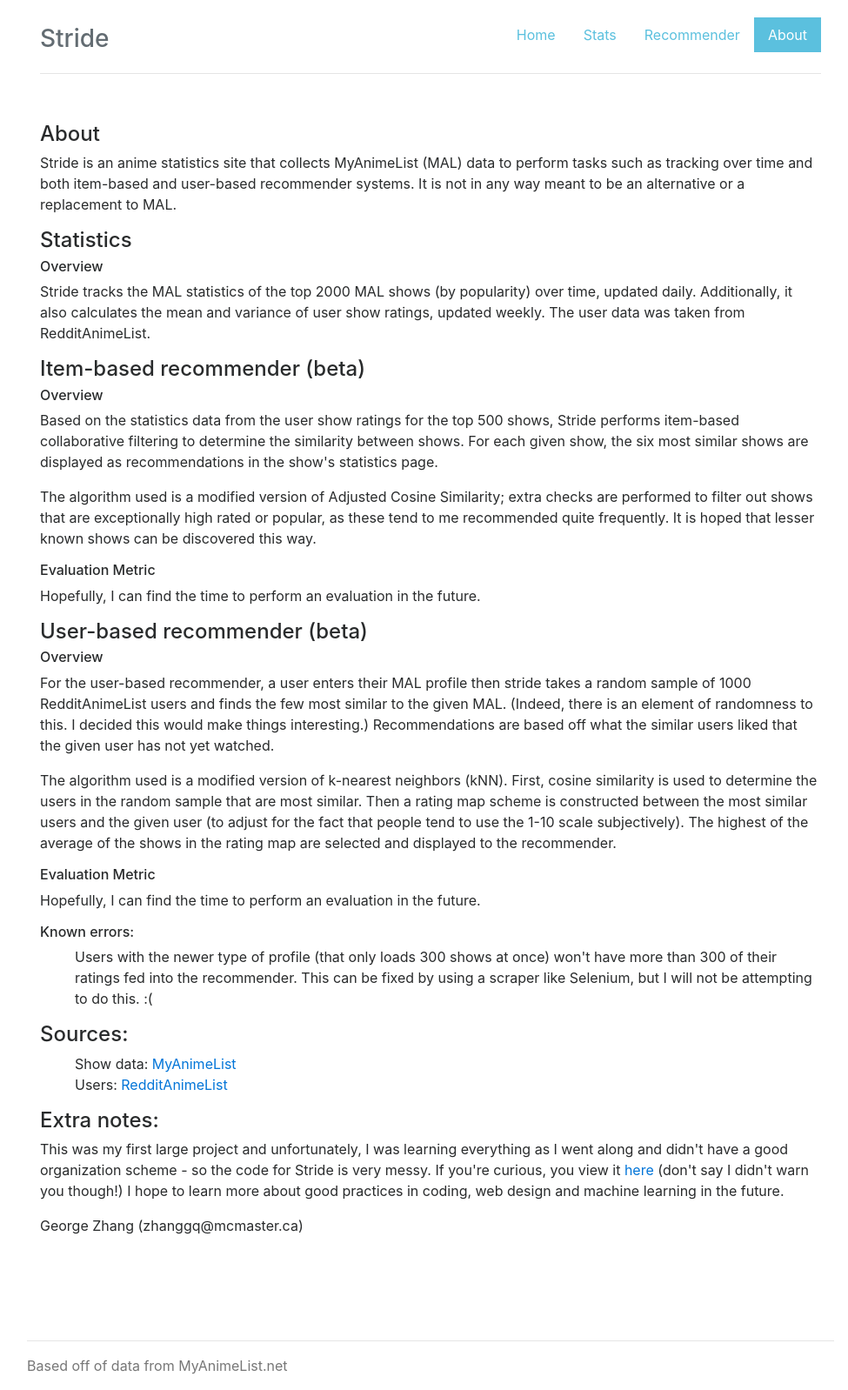
After one commit to Maytide/AnimeStride, a Django app: page /about/ in a window 1280 px wide. The commit adds this page. Shown: the whole page at 87% size, without its empty margins (145-1120 px from the left). Run offline with Django 3.2, Linux system fonts and the light colour scheme; some libraries are stand-ins or nearby versions.

Commit message:
Added about section of website + misc.

```diff
--- a/data/write_extended_stats.py
+++ b/data/write_extended_stats.py
@@ -7,6 +7,7 @@ import sqlite3
 import numpy as np
 
 from master import UNMODELED_DATABASES, escape_db_string, unescape_db_string
+
 
 def open_db(max_users, max_shows):
     db_n = UNMODELED_DATABASES['show_indices']['location']
--- /dev/null
+++ b/website/home/templates/about-wrapper.html
@@ -0,0 +1,22 @@
+{% extends 'website.html' %}
+
+{% load staticfiles %}
+
+{% block app-html %}
+
+
+<div class="main">
+    {% block about %}
+    {% endblock %}
+</div>
+
+{% endblock %}
+
+{% block app-css %}
+    <link rel="stylesheet" type="text/css" href="{% static 'css/narrow-jumbotron.css' %}"/>
+{% endblock %}
+
+<!--
+{% block app-js %}
+    <script src="{% static 'js/index.js' %}"></script>
+{% endblock %}-->
--- /dev/null
+++ b/website/home/templates/about.html
@@ -0,0 +1,81 @@
+{% extends 'about-wrapper.html' %}
+
+{% load staticfiles %}
+
+{% block about %}
+<div class="container">
+<!--    Load navbar-->
+
+    <div class="row description">
+        <div class="col-lg-12">
+            <div class="row">
+                <div class="col-lg-12">
+                    <h4>About</h4>
+        <!--            <p>Hello World!</p>-->
+                    <p>Stride is an anime statistics site that collects MyAnimeList (MAL) data to perform tasks such as tracking over time and both item-based and user-based recommender systems. It is not in any way meant to be an alternative or a replacement to MAL.</p>
+                </div>
+            </div>
+            <div class="row">
+                <div class="col-lg-12">
+                    <h4>Statistics</h4>
+                    <h6>Overview</h6>
+                    <p>Stride tracks the MAL statistics of the top 2000 MAL shows (by popularity) over time, updated daily. Additionally, it also calculates the mean and variance of user show ratings, updated weekly. The user data was taken from RedditAnimeList.</p>
+                </div>
+            </div>
+            <div class="row">
+                <div class="col-lg-12">
+                    <h4>Item-based recommender (beta)</h4>
+                    <h6>Overview</h6>
+                    <p>Based on the statistics data from the user show ratings for the top 500 shows, Stride performs item-based collaborative filtering to determine the similarity between shows. For each given show, the six most similar shows are displayed as recommendations in the show's statistics page.</p>
+
+                    <p>The algorithm used is a modified version of Adjusted Cosine Similarity; extra checks are performed to filter out shows that are exceptionally high rated or popular, as these tend to me recommended quite frequently. It is hoped that lesser known shows can be discovered this way.</p>
+
+<!--                    <p></p>-->
+
+                    <h6>Evaluation Metric</h6>
+                    <p>Hopefully, I can find the time to perform an evaluation in the future.</p>
+                </div>
+            </div>
+            <div class="row">
+                <div class="col-lg-12">
+                    <h4>User-based recommender (beta)</h4>
+                    <h6>Overview</h6>
+
+
+                    <p>For the user-based recommender, a user enters their MAL profile then stride takes a random sample of 1000 RedditAnimeList users and finds the few most similar to the given MAL. (Indeed, there is an element of randomness to this. I decided this would make things interesting.) Recommendations are based off what the similar users liked that the given user has not yet watched.</p>
+
+                    <p>The algorithm used is a modified version of k-nearest neighbors (kNN). First, cosine similarity is used to determine the users in the random sample that are most similar. Then a rating map scheme is constructed between the most similar users and the given user (to adjust for the fact that people tend to use the 1-10 scale subjectively). The highest of the average of the shows in the rating map are selected and displayed to the recommender.</p>
+
+<!--                    <p></p>-->
+
+                    <h6>Evaluation Metric</h6>
+                    <p>Hopefully, I can find the time to perform an evaluation in the future.</p>
+
+                    <h6>Known errors:</h6>
+                    <ul>
+                        <li>Users with the newer type of profile (that only loads 300 shows at once) won't have more than 300 of their ratings fed into the recommender. This can be fixed by using a scraper like Selenium, but I will not be attempting to do this. :(</li>
+                    </ul>
+                </div>
+            </div>
+            <div class="row">
+                <div class="col-lg-12">
+                    <h4>Sources:</h4>
+                    <ul>
+                        <li>Show data: <a href="https://www.myanimelist.net">MyAnimeList</a></li>
+                        <li>Users: <a href="http://www.redditanimelist.net">RedditAnimeList</a></li>
+                    </ul>
+                </div>
+            </div>
+            <div class="row">
+                <div class="col-lg-12">
+                    <h4>Extra notes:</h4>
+                    <p>This was my first large project and unfortunately, I was learning everything as I went along and didn't have a good organization scheme - so the code for Stride is very messy. If you're curious, you view it <a href="https://github.com/Maytide/AnimeStride">here</a> (don't say I didn't warn you though!) I hope to learn more about good practices in coding, web design and machine learning in the future.</p>
+
+                    <p>George Zhang (zhanggq@mcmaster.ca)</p>
+                </div>
+            </div>
+        </div>
+    </div>
+</div>
+
+{% endblock %}
--- a/website/home/templates/index.html
+++ b/website/home/templates/index.html
@@ -10,8 +10,8 @@
     <div class="row description">
         <div class="col-lg-12">
             <h4>What is this?</h4>
-            <p>Stride is an anime statistics site that has some additional functionality to MyAnimeList such as tracking over time and recommender systems. It is not in any way meant to be an alternative or a replacement to MAL: Stride only uses MAL data for a small set of tasks.</p>
-            <p>See the about section of the website for more info.</p>
+            <p>Stride is an anime statistics site that collects MyAnimeList (MAL) data to perform tasks such as tracking over time and recommender systems. It is not in any way meant to be an alternative or a replacement to MAL.</p>
+            <p>See the about section of the website for more info and sources.</p>
         </div>
     </div>
 
@@ -37,7 +37,7 @@
         </div>
         <div class="col-4 stride-selector">
             <div class="row"><img class="icon-lg img-center" src="{% static 'img/icons/icon-about.png' %}"></div>
-            <a href="#"><button type="button" id="btn-recommender" class="btn btn-lg btn-info btn-main">About</button></a>
+            <a href="/about"><button type="button" id="btn-recommender" class="btn btn-lg btn-info btn-main">About</button></a>
         </div>
 <!--        </div>-->
     </div>
--- a/website/home/templates/static/js/index.js
+++ b/website/home/templates/static/js/index.js
@@ -23,6 +23,7 @@ app.controller('displayController', function($scope, $http) {
           for (var key in shows_all){
             if (shows_all.hasOwnProperty(key)) {
               for (var i = 0; i < shows_all[key].length; i++) {
+                // alert(shows_all[key]);
                 shows_all[key][i]['display_name'] = shows_all[key][i]['name'].slice(2,-2);
                 shows_all[key][i]['genres'] = stringToJSON(shows_all[key][i]['genres']);
                 shows_all[key][i]['genres'].pop();
--- a/website/home/urls.py
+++ b/website/home/urls.py
@@ -3,7 +3,9 @@ from django.contrib.staticfiles.urls import staticfiles_urlpatterns
 from . import views
 
 urlpatterns = [
+    url(r'^about/', views.about, name='about'),
     url(r'^$', views.index, name='index'),
+#   url(r'^about/', include(None))
 ]
 
 urlpatterns += staticfiles_urlpatterns()
--- a/website/home/views.py
+++ b/website/home/views.py
@@ -2,3 +2,7 @@ from django.shortcuts import render
 
 def index(request):
     return render(request, 'index.html')
+
+
+def about(request):
+    return render(request, 'about.html')
--- a/website/stride/urls.py
+++ b/website/stride/urls.py
@@ -25,6 +25,7 @@ urlpatterns = [
     url(r'^', include('home.urls')),
     url(r'^admin/', admin.site.urls),
     url(r'^stride_recommender/', include('stride_recommender.urls')),
-    url(r'^stride_stats/', include('stride_stats.urls'))
+    url(r'^stride_stats/', include('stride_stats.urls')),
+    # url(r'^about/', include(None)),
     # url(r'^api-auth/', include('rest_framework.urls', namespace='rest_framework'))
 ]
--- a/website/stride_recommender/templates/recommender.html
+++ b/website/stride_recommender/templates/recommender.html
@@ -8,9 +8,9 @@
         <h4>Recommender (beta)</h4>
 
 <!--        <h4>How does this work?</h4>-->
-        <p>Your scored entries are compared to other users, and we find what users similar to you liked. Check out the technical description here.</p>
+        <p>Your scored entries are compared to other users, and we find what users similar to you liked. See the technical description under the about section of the website.</p>
 
-        <p>There are currently a few bugs, and some requirements for this to work properly. You can find them here.</p>
+        <p>There are currently a few bugs, and some requirements for this to work properly. You can find them under the about section of the website.</p>
 
         <p>All data such as descriptions and images from MAL.</p>
     </div>
@@ -19,7 +19,7 @@
 <div class="container">
     <div class="page-desc">
         <h4>Try it out!</h4>
-        <p class="text-muted">(Enter direct link to 'All anime' section if necessary! ex. if your /animelist defaults to 'Currently watching', recommender will not work properly!)</p>
+        <p class="text-muted">(Enter direct link to 'All anime' section if necessary! ex. if your /animelist defaults to 'Currently watching', recommender will not work properly.)</p>
     </div>
     <div class="row row-centered">
 
--- a/website/stride_stats/templates/stats-page.html
+++ b/website/stride_stats/templates/stats-page.html
@@ -16,7 +16,7 @@
     <div class="container stats-container">
         <div class="row row-centered">
             <div class="col-sm-12 col-centered disclaimer">
-                <h5>All data used in Stride has been taken from MyAnimeList. Please visit MyAnimeList.net to see more information.</h5>
+                <h5>All data used in Stride has been taken from MyAnimeList. Visit MyAnimeList.net to see more information.</h5>
                 <div class="row row-centered text-center">
 
 <!--
@@ -271,7 +271,7 @@
                         <h6>Mean Rating: {{show.mean}}</h6>
                         <h6>Variance: {{show.var}}</h6>
                         <h6>Standard Deviation: {{show.std}}</h6>
-                        <p>(Note that the zero ratings consist of MAL members who have the show in their anime list but have not assigned it a rating. They are not taken into account when calculating statistical properties of the data.)</p>
+                        <p>Based off a sample of about 9000 users from RedditAnimeList. Note that the zero ratings consist of MAL members who have the show in their anime list but have not assigned it a rating. They are not taken into account when calculating statistical properties of the data.</p>
                     </div>
                 </div>
                 <div class="col-9 col-centered">
--- a/website/templates/static/html/navbar.html
+++ b/website/templates/static/html/navbar.html
@@ -34,7 +34,7 @@
             addNavProperties('nav-recommender', 'active');
         }else if (current_href_partition[3] === 'about') {
 //            TODO: Add about section
-//            addNavProperties('nav-stats', 'active');
+            addNavProperties('nav-about', 'active');
         }
     });
 </script>
--- a/website/templates/static/js/master.js
+++ b/website/templates/static/js/master.js
@@ -74,7 +74,7 @@ function addNavURL(navID){
   }else if (navID === '#nav-recommender') {
     $(navID).attr('href', current_host + '/stride_recommender/');
   }else if (navID === '#nav-about') {
-    $(navID).attr('href', current_host);
+    $(navID).attr('href', current_host + '/about/');
   }
 }
 
```
Also changed, not shown: data/README.txt.
